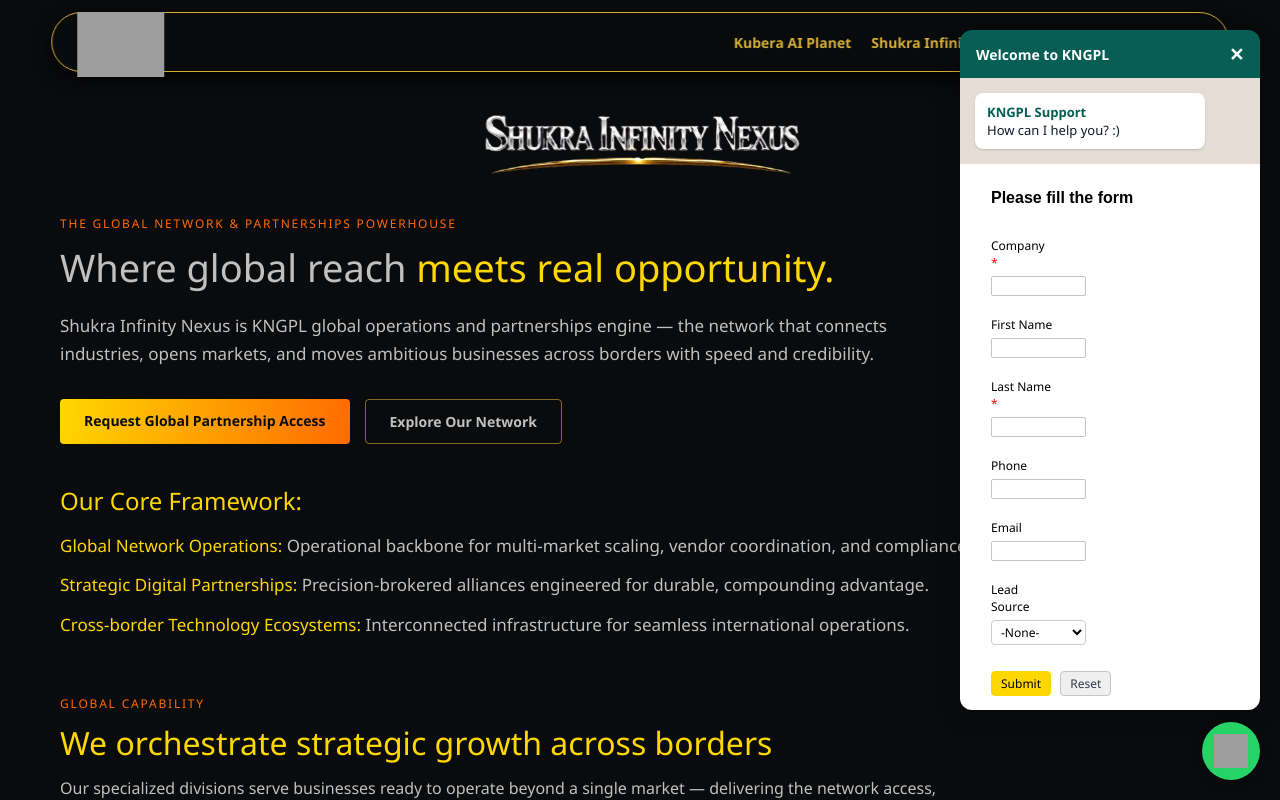
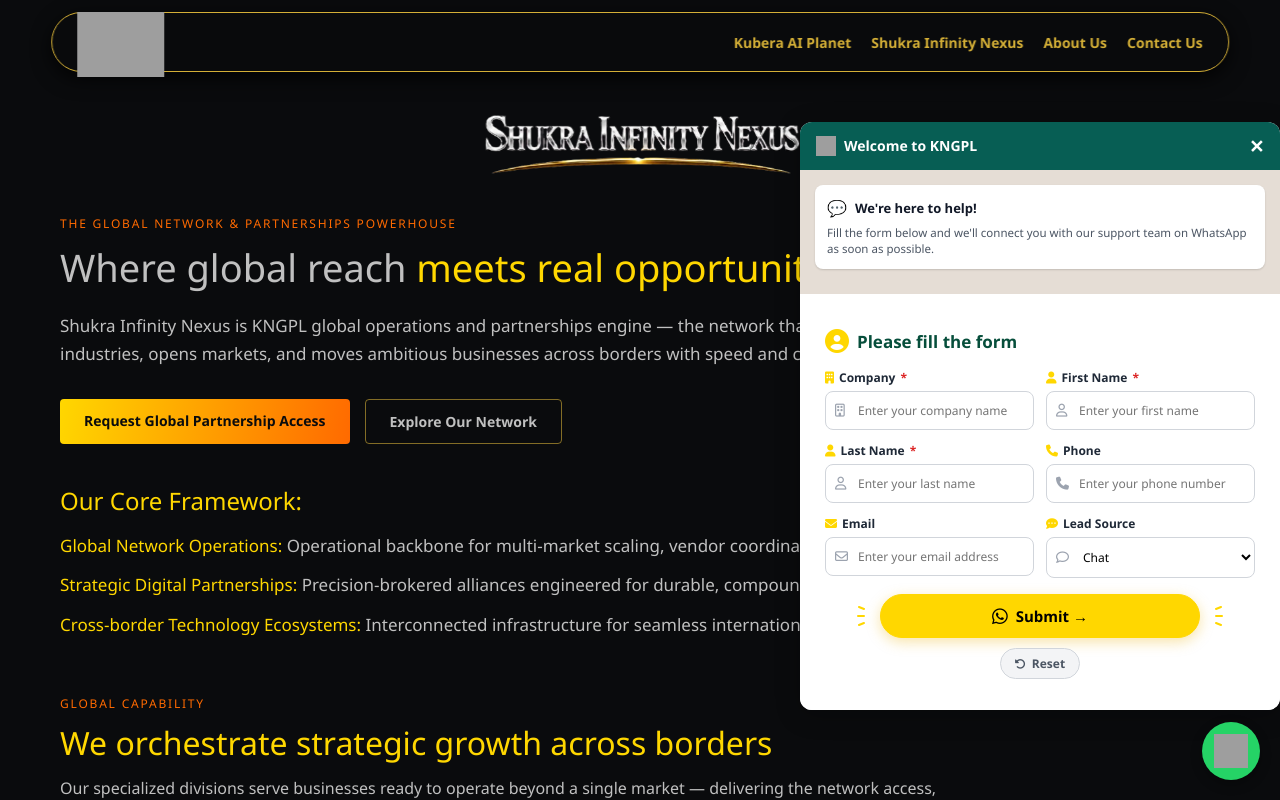
Before and after one commit to kngplweb/kngpl, a plain HTML site: page shukra-infinity-nexus.html in a window 1280 px wide. Both pictures are taken after a click on the element 1231 px from the left and 751 px from the top of the page. Drawn offline with Linux system fonts and the light colour scheme; no server answers; grey boxes are pictures that could not be loaded.

Commit message:
Update shukra-infinity-nexus.html

```diff
--- a/shukra-infinity-nexus.html
+++ b/shukra-infinity-nexus.html
@@ -3,8 +3,10 @@
 <head>
     <meta charset="UTF-8">
      <meta name="viewport" content="width=device-width, initial-scale=1.0,maximum-scale=1.0,user-scalable=no">
-    <title>Shukra Infinity Nexus</title>
+   <title>Shukra Infinity Nexus | KNGPL - Business Alliances</title>
+   <meta name="description" content="Contact KNGPL for inquiries, business partnerships, and end-to-end technical support.">
     <link rel="stylesheet" href="style.css">
+    <link rel="canonical" href="https://kngpl.com/shukra-infinity-nexus" />
 
     <style>
         html, body {
@@ -136,6 +138,7 @@
         @media screen and (max-width: 768px) {
             .mobile-toggle {
                 display: block !important;
+
             }
 
             .navbar {
@@ -509,20 +512,33 @@
             nav.classList.toggle("show-menu");
         }
     </script>
+
    <audio id="wa-pop-sound" src="https://assets.mixkit.co/active_storage/sfx/2869/2869-preview.mp3" preload="auto"></audio>
 
-<div id="wa-chat-box" style="display:none; position:fixed; bottom:90px; right:20px; width:300px; background:#ffffff; border-radius:12px; box-shadow:0 5px 25px rgba(0,0,0,0.25); z-index:99999; overflow:hidden; font-family:Arial, sans-serif;">
+   <div id="wa-chat-box" style="display:none; position:fixed; bottom:90px; right:0; width:480px; background:#ffffff; border-radius:12px; box-shadow:0 5px 25px rgba(0,0,0,0.25); z-index:99999; overflow:hidden; font-family:Arial, sans-serif;">
+
         <div style="background:#075e54; color:#ffffff; padding:12px 16px; display:flex; justify-content:space-between; align-items:center;">
+            <div style="display: flex; align-items: center; gap: 8px;">
+                <img src="https://upload.wikimedia.org/wikipedia/commons/6/6b/WhatsApp.svg" width="20" height="20" alt="WhatsApp">
                 <span style="font-weight:bold; font-size:14px;">Welcome to KNGPL</span>
+            </div>
             <span onclick="document.getElementById('wa-chat-box').style.display='none'" style="cursor:pointer; font-size:18px; font-weight:bold;">✕</span>
         </div>
+
+
         <div style="padding:15px; background:#e5ddd5;">
-    <div style="background:#ffffff; padding:10px 12px; border-radius:8px; font-size:13px; color:#111827; max-width:85%; box-shadow:0 1px 2px rgba(0,0,0,0.15);">
-      <b style="color:#075e54;">KNGPL Support</b><br>
-      How can I help you? :)
+            <div style="background: #ffffff; padding: 12px; border-radius: 8px; margin-bottom: 10px; box-shadow: 0 1px 2px rgba(0,0,0,0.15);">
+                <div style="display: flex; align-items: center; gap: 8px; margin-bottom: 6px;">
+                    <span style="font-size: 16px;">💬</span>
+                    <b style="font-size: 13px; color: #111827;">We're here to help!</b>
                 </div>
+                <p style="font-size: 11.5px; color: #4b5563; line-height: 1.4; margin: 0;">
+                    Fill the form below and we'll connect you with our support team on WhatsApp as soon as possible.
+                </p>
             </div>
 
+
+        </div>
 <div id = 'crmWebToEntityForm' class = 'zcwf_lblLeft crmWebToEntityForm' style = 'background-color: white;color: black;max-width: 600px;'>
 	<meta name = 'viewport' content = 'width=device-width, initial-scale=1.0'>
 		<META HTTP-EQUIV = 'content-type' CONTENT = 'text/html;charset=UTF-8'>
@@ -786,106 +802,120 @@
 					}
 				}
 			</style>
-			<div class = 'zcwf_title' style = 'max-width: 600px;color: black; font-family:Arial;'>Please fill the form</div>
-			<input type="hidden" id="zoho_lead_ip" name="IP Address" value="">
-            <input type="hidden" id="zoho_lead_country" name="Country Name" value="">
 
-			<div class = 'zcwf_row'>
-				<div class = 'zcwf_col_lab' style = 'font-size:12px; font-family: Arial;'>
-					<label for = 'Company'>Company
-						<span style = 'color:red;'>*</span>
+      <link rel="stylesheet" href="https://cdnjs.cloudflare.com/ajax/libs/font-awesome/6.4.0/css/all.min.css">
+
+
+      <div style="display: flex; align-items: center; gap: 8px; margin-bottom: 16px; margin-top: 10px;">
+        <i class="fa-solid fa-circle-user" style="color: #FFD700; font-size: 24px;"></i>
+        <h4 style="margin: 0; font-size: 17px; font-weight: 700; color: #064e3b;">Please fill the form</h4>
+      </div>
+
+
+      <div style="display: grid; grid-template-columns: 1fr 1fr; gap: 12px; margin-bottom: 10px;">
+
+
+        <div>
+          <label style="font-size: 12px; font-weight: 600; color: #1f2937; display: flex; align-items: center; gap: 5px; margin-bottom: 5px;">
+            <i class="fa-solid fa-building" style="color:#FFD700; font-size: 12px;"></i> Company <span style="color: #dc2626;">*</span>
           </label>
-				</div>
-				<div class = 'zcwf_col_fld'>
-					<input type = 'text' id = 'Company' aria-required = 'true' aria-label = 'Company' name = 'Company' aria-valuemax = '200' maxlength = '200'>
-
-					<div class = 'zcwf_col_help'>
+          <div style="position: relative; display: flex; align-items: center;">
+            <i class="fa-regular fa-building" style="position: absolute; left: 10px; color: #9ca3af; font-size: 13px;"></i>
+            <input type="text" id="Company" name="Company" placeholder="Enter your company name" required style="width: 100% !important; max-width: 100% !important; padding: 10px 10px 10px 32px !important; font-size: 12px !important; border: 1px solid #d1d5db !important; border-radius: 8px !important; box-sizing: border-box !important; outline: none; background: #fff !important;">
           </div>
         </div>
-			</div>
-			<div class = 'zcwf_row'>
-				<div class = 'zcwf_col_lab' style = 'font-size:12px; font-family: Arial;'>
-					<label for = 'First_Name'>First Name</label>
-				</div>
-				<div class = 'zcwf_col_fld'>
-					<input type = 'text' id = 'First_Name' aria-required = 'false' aria-label = 'First Name' name = 'First Name' aria-valuemax = '40' maxlength = '40'>
 
-					<div class = 'zcwf_col_help'>
+
+        <div>
+          <label style="font-size: 12px; font-weight: 600; color: #1f2937; display: flex; align-items: center; gap: 5px; margin-bottom: 5px;">
+            <i class="fa-solid fa-user" style="color:#FFD700; font-size: 12px;"></i> First Name <span style="color: #dc2626;">*</span>
+          </label>
+          <div style="position: relative; display: flex; align-items: center;">
+            <i class="fa-regular fa-user" style="position: absolute; left: 10px; color: #9ca3af; font-size: 13px;"></i>
+            <input type="text" id="First_Name" name="First Name" placeholder="Enter your first name" required style="width: 100% !important; max-width: 100% !important; padding: 10px 10px 10px 32px !important; font-size: 12px !important; border: 1px solid #d1d5db !important; border-radius: 8px !important; box-sizing: border-box !important; outline: none; background: #fff !important;">
           </div>
         </div>
-			</div>
-			<div class = 'zcwf_row'>
-				<div class = 'zcwf_col_lab' style = 'font-size:12px; font-family: Arial;'>
-					<label for = 'Last_Name'>Last Name
-						<span style = 'color:red;'>*</span>
+
+
+        <div>
+          <label style="font-size: 12px; font-weight: 600; color: #1f2937; display: flex; align-items: center; gap: 5px; margin-bottom: 5px;">
+            <i class="fa-solid fa-user" style="color: #FFD700; font-size: 12px;"></i> Last Name <span style="color: #dc2626;">*</span>
           </label>
-				</div>
-				<div class = 'zcwf_col_fld'>
-					<input type = 'text' id = 'Last_Name' aria-required = 'true' aria-label = 'Last Name' name = 'Last Name' aria-valuemax = '80' maxlength = '80'>
-
-					<div class = 'zcwf_col_help'>
+          <div style="position: relative; display: flex; align-items: center;">
+            <i class="fa-regular fa-user" style="position: absolute; left: 10px; color: #9ca3af; font-size: 13px;"></i>
+            <input type="text" id="Last_Name" name="Last Name" placeholder="Enter your last name" required style="width: 100% !important; max-width: 100% !important; padding: 10px 10px 10px 32px !important; font-size: 12px !important; border: 1px solid #d1d5db !important; border-radius: 8px !important; box-sizing: border-box !important; outline: none; background: #fff !important;">
           </div>
         </div>
-			</div>
-			<div class = 'zcwf_row'>
-				<div class = 'zcwf_col_lab' style = 'font-size:12px; font-family: Arial;'>
-					<label for = 'Phone'>Phone</label>
-				</div>
-				<div class = 'zcwf_col_fld'>
-					<input type = 'text' id = 'Phone' aria-required = 'false' aria-label = 'Phone' name = 'Phone' aria-valuemax = '30' maxlength = '30'>
 
-					<div class = 'zcwf_col_help'>
+
+        <div>
+          <label style="font-size: 12px; font-weight: 600; color: #1f2937; display: flex; align-items: center; gap: 5px; margin-bottom: 5px;">
+            <i class="fa-solid fa-phone" style="color: #FFD700; font-size: 12px;"></i> Phone
+          </label>
+          <div style="position: relative; display: flex; align-items: center;">
+            <i class="fa-solid fa-phone" style="position: absolute; left: 10px; color: #9ca3af; font-size: 13px;"></i>
+            <input type="tel" id="Phone" name="Phone" placeholder="Enter your phone number" style="width: 100% !important; max-width: 100% !important; padding: 10px 10px 10px 32px !important; font-size: 12px !important; border: 1px solid #d1d5db !important; border-radius: 8px !important; box-sizing: border-box !important; outline: none; background: #fff !important;">
           </div>
         </div>
-			</div>
-			<div class = 'zcwf_row'>
-				<div class = 'zcwf_col_lab' style = 'font-size:12px; font-family: Arial;'>
-					<label for = 'Email'>Email</label>
-				</div>
-				<div class = 'zcwf_col_fld'>
-					<input type = 'text' ftype = 'email' autocomplete = 'false' id = 'Email' aria-required = 'false' aria-label = 'Email' name = 'Email' aria-valuemax = '100' crmlabel = '' maxlength = '100'>
 
-					<div class = 'zcwf_col_help'>
+
+        <div>
+          <label style="font-size: 12px; font-weight: 600; color: #1f2937; display: flex; align-items: center; gap: 5px; margin-bottom: 5px;">
+            <i class="fa-solid fa-envelope" style="color: #FFD700; font-size: 12px;"></i> Email
+          </label>
+          <div style="position: relative; display: flex; align-items: center;">
+            <i class="fa-regular fa-envelope" style="position: absolute; left: 10px; color: #9ca3af; font-size: 13px;"></i>
+            <input type="email" id="Email" name="Email" placeholder="Enter your email address" style="width: 100% !important; max-width: 100% !important; padding: 10px 10px 10px 32px !important; font-size: 12px !important; border: 1px solid #d1d5db !important; border-radius: 8px !important; box-sizing: border-box !important; outline: none; background: #fff !important;">
           </div>
         </div>
-			</div>
-			<div class = 'zcwf_row'>
-				<div class = 'zcwf_col_lab' style = 'font-size:12px; font-family: Arial;'>
-					<label for = 'Lead_Source'>Lead Source</label>
-				</div>
-				<div class = 'zcwf_col_fld'>
-					<select class = 'zcwf_col_fld_slt' role = 'combobox' aria-expanded = 'false' aria-haspopup = 'listbox' id = 'Lead_Source' onChange = 'addAriaSelected1405436000000643014()' aria-required = 'false' aria-label = 'Lead Source' name = 'Lead Source'>
-						<option value = '-None-'>-None-</option>
-						<option value = 'Advertisement'>Advertisement</option>
-						<option value = 'Cold Call'>Cold Call</option>
-						<option value = 'Employee Referral'>Employee Referral</option>
-						<option value = 'External Referral'>External Referral</option>
-						<option value = 'Online Store'>Online Store</option>
-						<option value = 'Partner'>Partner</option>
-						<option value = 'Public Relations'>Public Relations</option>
-						<option value = 'Sales Email Alias'>Sales Email Alias</option>
-						<option value = 'Seminar Partner'>Seminar Partner</option>
-						<option value = 'Internal Seminar'>Internal Seminar</option>
-						<option value = 'Trade Show'>Trade Show</option>
-						<option value = 'Web Download'>Web Download</option>
-						<option value = 'Web Research'>Web Research</option>
-						<option value = 'Chat'>Chat</option>
-						<option value = 'X (Twitter)'>X (Twitter)</option>
-						<option value = 'Facebook'>Facebook</option>
+
+
+        <div>
+          <label style="font-size: 12px; font-weight: 600; color: #1f2937; display: flex; align-items: center; gap: 5px; margin-bottom: 5px;">
+            <i class="fa-solid fa-comment-dots" style="color: #FFD700; font-size: 12px;"></i> Lead Source
+          </label>
+          <div style="position: relative; display: flex; align-items: center;">
+            <i class="fa-regular fa-comment" style="position: absolute; left: 10px; color: #9ca3af; font-size: 13px; z-index: 1;"></i>
+            <select id="Lead_Source" name="Lead Source" style="width: 100% !important; max-width: 100% !important; padding: 10px 10px 10px 32px !important; font-size: 12px !important; border: 1px solid #d1d5db !important; border-radius: 8px !important; box-sizing: border-box !important; outline: none; background: #fff !important; cursor: pointer;">
+              <option value="-None-">-None-</option>
+              <option value="Chat" selected>Chat</option>
+              <option value="Advertisement">Advertisement</option>
+              <option value="Web Research">Web Research</option>
             </select>
-					<div class = 'zcwf_col_help'>
           </div>
         </div>
+
       </div>
-			<input  type = 'hidden' style = 'display: none;' name = 'aG9uZXlwb3Q' value = ''/>
-			<div class = 'zcwf_row'>
-				<div class = 'zcwf_col_lab'>
+
+      <div style="display: flex; align-items: center; justify-content: center; width: 100%; margin: 16px 0 6px 0; gap: 14px;">
+
+
+        <svg width="10" height="20" viewBox="0 0 10 20" fill="none" style="flex-shrink: 0;">
+          <line x1="8" y1="3" x2="3" y2="1" stroke="#FFD700" stroke-width="2" stroke-linecap="round"/>
+          <line x1="8" y1="10" x2="2" y2="10" stroke="#FFD700" stroke-width="2" stroke-linecap="round"/>
+          <line x1="8" y1="17" x2="3" y2="19" stroke="#FFD700" stroke-width="2" stroke-linecap="round"/>
+        </svg>
+
+
+        <button type="submit" id="formsubmit" style="flex: 1 !important; max-width: 320px !important; margin: 0 !important; background: #eab308 !important; color: #111827 !important; border: none !important; padding: 11px 18px !important; border-radius: 30px !important; font-size: 15px !important; font-weight: 700 !important; cursor: pointer; display: flex !important; align-items: center; justify-content: center; gap: 8px; box-shadow: 0 4px 14px rgba(234, 179, 8, 0.35) !important;">
+          <i class="fa-brands fa-whatsapp" style="font-size: 18px;"></i> Submit &rarr;
+        </button>
+
+
+        <svg width="10" height="20" viewBox="0 0 10 20" fill="none" style="flex-shrink: 0;">
+          <line x1="2" y1="3" x2="7" y2="1" stroke="#FFD700" stroke-width="2" stroke-linecap="round"/>
+          <line x1="2" y1="10" x2="8" y2="10" stroke="#FFD700" stroke-width="2" stroke-linecap="round"/>
+          <line x1="2" y1="17" x2="7" y2="19" stroke="#FFD700" stroke-width="2" stroke-linecap="round"/>
+        </svg>
+
       </div>
-				<div class = 'zcwf_col_fld'>
-					<input type = 'submit' id = 'formsubmit' role = 'button' class = 'formsubmit zcwf_button' value = 'Submit' aria-label = 'Submit' title = 'Submit'>
-						<input type = 'reset' class = 'zcwf_button' role = 'button' name = 'reset' value = 'Reset' aria-label = 'Reset' title = 'Reset'>
+
+      <div style="text-align: center; width: 100%; margin-top: 10px; margin-bottom: 6px !important;">
+        <button type="reset" style="background: #f3f4f6 !important; color: #4b5563 !important; border: 1px solid #d1d5db !important; padding: 6px 14px !important; border-radius: 20px !important; font-size: 12px !important; font-weight: 600 !important; cursor: pointer; display: inline-flex !important; align-items: center; justify-content: center; gap: 6px;">
+          <i class="fa-solid fa-rotate-left" style="font-size: 11px;"></i> Reset
+        </button>
       </div>
-					</div>
+
 					<script>
 						function addAriaSelected1405436000000643014(){
 							var optionElem = event.target;
```
Lines whose indentation alone changed are shown as unchanged.
